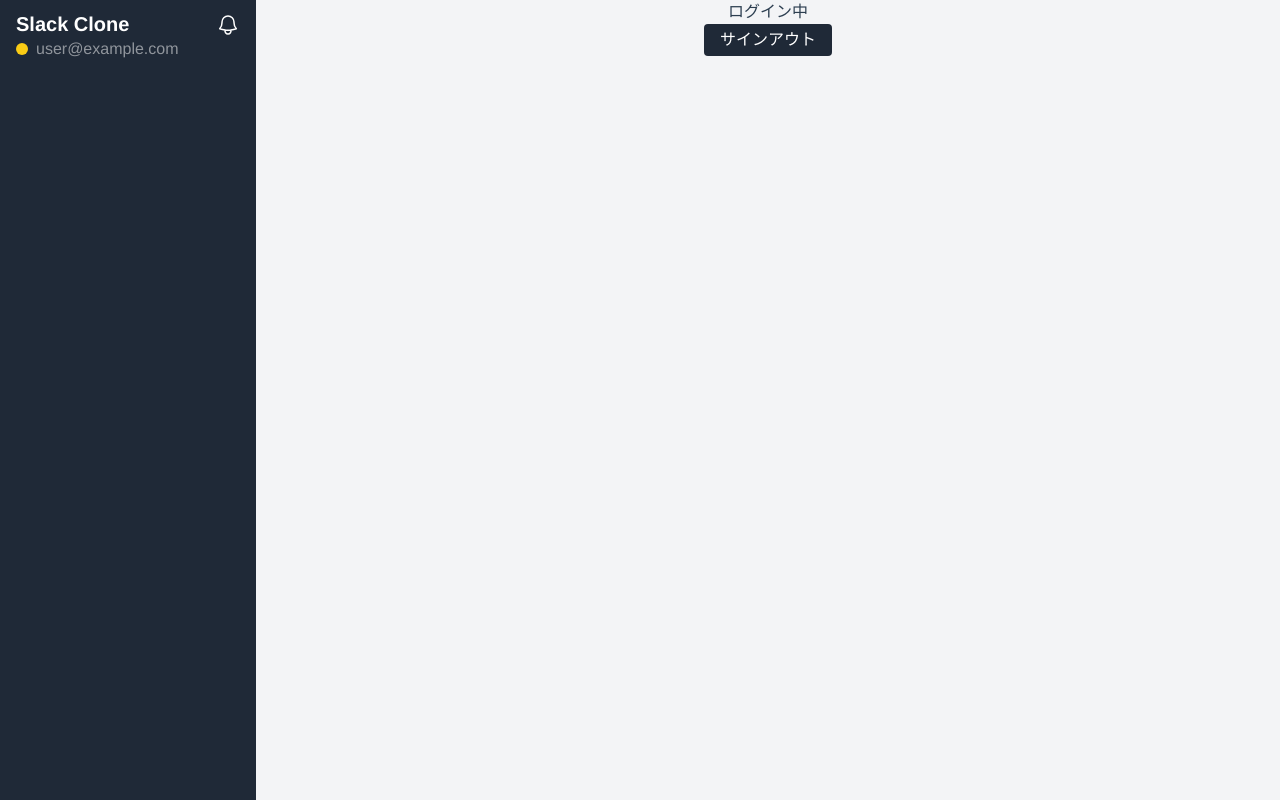
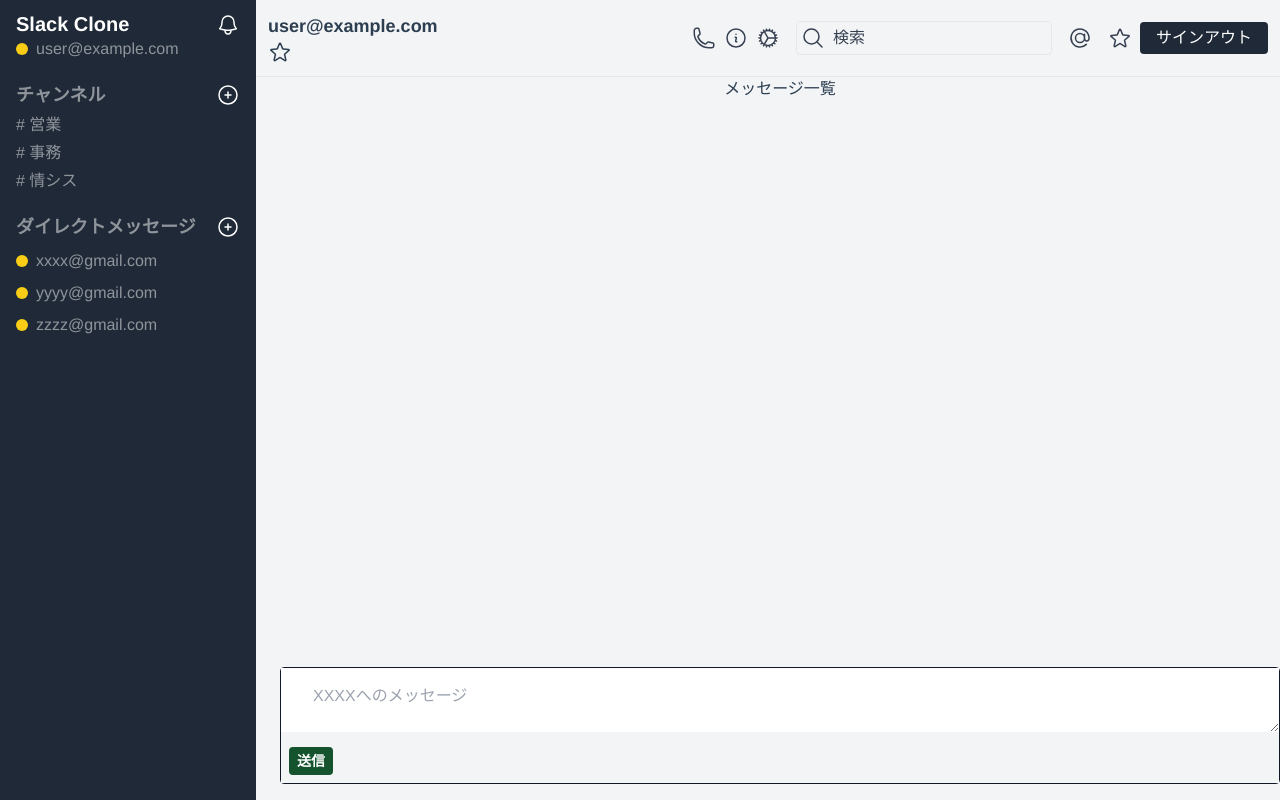
Before and after one commit to gitty12-dev/slack-app, a Vue app: page / in a window 1280 px wide. Built offline with nearby package versions, Linux system fonts and the light colour scheme; no server answers; sample sign-in values are in the browser's storage.

Commit message:
prototype_ver1.2

```diff
--- /dev/null
+++ b/src/components/icons/AtSymbolIcon.vue
@@ -0,0 +1,5 @@
+<template>
+  <svg xmlns="http://www.w3.org/2000/svg" fill="none" viewBox="0 0 24 24" stroke-width="1.5" stroke="currentColor" class="w-6 h-6">
+    <path stroke-linecap="round" d="M16.5 12a4.5 4.5 0 11-9 0 4.5 4.5 0 019 0zm0 0c0 1.657 1.007 3 2.25 3S21 13.657 21 12a9 9 0 10-2.636 6.364M16.5 12V8.25" />
+  </svg>
+</template>
--- /dev/null
+++ b/src/components/icons/CogIcon.vue
@@ -0,0 +1,5 @@
+<template>
+  <svg xmlns="http://www.w3.org/2000/svg" fill="none" viewBox="0 0 24 24" stroke-width="1.5" stroke="currentColor" class="w-6 h-6">
+    <path stroke-linecap="round" stroke-linejoin="round" d="M4.5 12a7.5 7.5 0 0015 0m-15 0a7.5 7.5 0 1115 0m-15 0H3m16.5 0H21m-1.5 0H12m-8.457 3.077l1.41-.513m14.095-5.13l1.41-.513M5.106 17.785l1.15-.964m11.49-9.642l1.149-.964M7.501 19.795l.75-1.3m7.5-12.99l.75-1.3m-6.063 16.658l.26-1.477m2.605-14.772l.26-1.477m0 17.726l-.26-1.477M10.698 4.614l-.26-1.477M16.5 19.794l-.75-1.299M7.5 4.205L12 12m6.894 5.785l-1.149-.964M6.256 7.178l-1.15-.964m15.352 8.864l-1.41-.513M4.954 9.435l-1.41-.514M12.002 12l-3.75 6.495" />
+  </svg>
+</template>
--- /dev/null
+++ b/src/components/icons/InformationIcon.vue
@@ -0,0 +1,6 @@
+<template>
+<svg xmlns="http://www.w3.org/2000/svg" fill="none" viewBox="0 0 24 24" stroke-width="1.5" stroke="currentColor" class="w-6 h-6">
+  <path stroke-linecap="round" stroke-linejoin="round" d="M11.25 11.25l.041-.02a.75.75 0 011.063.852l-.708 2.836a.75.75 0 001.063.853l.041-.021M21 12a9 9 0 11-18 0 9 9 0 0118 0zm-9-3.75h.008v.008H12V8.25z" />
+</svg>
+
+</template>
--- /dev/null
+++ b/src/components/icons/PhoneIcon.vue
@@ -0,0 +1,5 @@
+<template>
+  <svg xmlns="http://www.w3.org/2000/svg" fill="none" viewBox="0 0 24 24" stroke-width="1.5" stroke="currentColor" class="w-6 h-6">
+    <path stroke-linecap="round" stroke-linejoin="round" d="M2.25 6.75c0 8.284 6.716 15 15 15h2.25a2.25 2.25 0 002.25-2.25v-1.372c0-.516-.351-.966-.852-1.091l-4.423-1.106c-.44-.11-.902.055-1.173.417l-.97 1.293c-.282.376-.769.542-1.21.38a12.035 12.035 0 01-7.143-7.143c-.162-.441.004-.928.38-1.21l1.293-.97c.363-.271.527-.734.417-1.173L6.963 3.102a1.125 1.125 0 00-1.091-.852H4.5A2.25 2.25 0 002.25 4.5v2.25z" />
+  </svg>
+</template>
--- /dev/null
+++ b/src/components/icons/PlusCircleIcon.vue
@@ -0,0 +1,5 @@
+<template>
+  <svg xmlns="http://www.w3.org/2000/svg" fill="none" viewBox="0 0 24 24" stroke-width="1.5" stroke="currentColor" class="w-6 h-6">
+    <path stroke-linecap="round" stroke-linejoin="round" d="M12 9v6m3-3H9m12 0a9 9 0 11-18 0 9 9 0 0118 0z" />
+  </svg>
+</template>
--- /dev/null
+++ b/src/components/icons/SearchIcon.vue
@@ -0,0 +1,5 @@
+<template>
+  <svg xmlns="http://www.w3.org/2000/svg" fill="none" viewBox="0 0 24 24" stroke-width="1.5" stroke="currentColor" class="w-6 h-6">
+    <path stroke-linecap="round" stroke-linejoin="round" d="M21 21l-5.197-5.197m0 0A7.5 7.5 0 105.196 5.196a7.5 7.5 0 0010.607 10.607z" />
+  </svg>
+</template>
--- /dev/null
+++ b/src/components/icons/StarIcon.vue
@@ -0,0 +1,6 @@
+<template>
+<svg xmlns="http://www.w3.org/2000/svg" fill="none" viewBox="0 0 24 24" stroke-width="1.5" stroke="currentColor" class="w-6 h-6">
+  <path stroke-linecap="round" stroke-linejoin="round" d="M11.48 3.499a.562.562 0 011.04 0l2.125 5.111a.563.563 0 00.475.345l5.518.442c.499.04.701.663.321.988l-4.204 3.602a.563.563 0 00-.182.557l1.285 5.385a.562.562 0 01-.84.61l-4.725-2.885a.563.563 0 00-.586 0L6.982 20.54a.562.562 0 01-.84-.61l1.285-5.386a.562.562 0 00-.182-.557l-4.204-3.602a.563.563 0 01.321-.988l5.518-.442a.563.563 0 00.475-.345L11.48 3.5z" />
+</svg>
+
+</template>
--- a/src/main.js
+++ b/src/main.js
@@ -16,6 +16,7 @@ var firebaseConfig = {
   appId: "1:947044543672:web:0729b2a36ca5215708584d"
 };
 
-initializeApp(firebaseConfig);
 
 createApp(App).use(store).use(router).mount('#app')
+
+initializeApp(firebaseConfig);
--- a/src/views/HomeView.vue
+++ b/src/views/HomeView.vue
@@ -9,31 +9,102 @@
         <span class="bg-yellow-400 rounded-full w-3 h-3 mr-2"></span>
         <div class="opacity-50">{{ user.email }}</div>
       </div>
+      <div class="mt-5 flex justify-between items-center">
+        <div class="font-bold opacity-50 text-lg">チャンネル</div>
+        <PlusCircleIcon />
+      </div>
+      <div class="text-left opacity-50 mt-1" v-for="channel in channels" :key="channel.id">
+        # {{ channel.name }}
+      </div>
+      <div class="mt-5 flex justify-between items-center">
+        <div class="font-bold opacity-50 text-lg">ダイレクトメッセージ</div>
+        <PlusCircleIcon />
+      </div>
+      <div class="mt-2 flex items-center" v-for="user in users" :key="user.id">
+        <span class="bg-yellow-400 rounded-full w-3 h-3 mr-2"></span>
+        <div class="opacity-50">{{ user.user_email }}</div>
+      </div>
     </div>
-    <div class="flex-grow bg-gray-100">
-      <p>ログイン中</p>
-      <div>
-        <button class="py-1 px-4 bg-gray-800 text-white rounded" @click="signout">サインアウト</button>
-      </div>
+
+    <div class="flex flex-col flex-grow bg-gray-100">
+      <header class="border-b">
+        <div class="flex justify-between items-center m-3">
+          <div>
+            <div class="font-bold text-lg">{{ user.email }}</div>
+            <StarIcon />
+          </div>
+          <div class="flex items-center text-gray-700">
+            <PhoneIcon class="mx-2" />
+            <InformationIcon />
+            <CogIcon class="mx-2" />
+            <div class="flex col border w-64 rounded p-1 mx-2">
+              <SearchIcon />
+              <span class="ml-2 text-gray-700">検索</span>
+            </div>
+            <AtSymbolIcon class="mx-2" />
+            <StarIcon class="mx-2"/>
+            <div>
+              <button class="py-1 px-4 bg-gray-800 text-white rounded" @click="signout">サインアウト</button>
+            </div>
+          </div>
+        </div>
+      </header>
+
+      <main class="overflow-y-scroll flex-grow">
+        <div class="flex flex-col ml-6 h-full">
+          <div class="flex-grow overflow-y-scroll">
+            <p>メッセージ一覧</p>
+          </div>
+          <div class="border border-gray-900 rounded mb-4">
+            <textarea class="w-full pt-4 pl-8 outline-none" placeholder="XXXXへのメッセージ"></textarea>
+            <div class="text-left bg-gray-100 p-2">
+              <button class="bg-green-900 text-sm text-white font-bold py-1 px-2 rounded">送信</button>
+            </div>
+          </div>
+        </div>
+      </main>
+
     </div>
   </div>
 </template>
 
 <script>
 import { getAuth, signOut } from 'firebase/auth'
-import NotificationIcon from '../components/icon/NotificationIcon.vue'
-
-const auth = getAuth();
+import NotificationIcon from '../components/icons/NotificationIcon.vue'
+import PlusCircleIcon from '../components/icons/PlusCircleIcon.vue'
+import SearchIcon from "../components/icons/SearchIcon.vue";
+import StarIcon from "../components/icons/StarIcon.vue";
+import CogIcon from "../components/icons/CogIcon.vue";
+import PhoneIcon from "../components/icons/PhoneIcon.vue";
+import InformationIcon from "../components/icons/InformationIcon.vue";
+import AtSymbolIcon from "../components/icons/AtSymbolIcon.vue";
 
 export default {
   name: 'HomeView',
   data() {
     return {
       user: "",
+      channels: [
+        {id: 1, name: "営業"},
+        {id: 2, name: "事務"},
+        {id: 3, name: "情シス"},
+      ],
+      users: [
+        {id: 11, user_email: "xxxx@gmail.com"},
+        {id: 12, user_email: "yyyy@gmail.com"},
+        {id: 13, user_email: "zzzz@gmail.com"},
+      ]
     }
   },
   components: {
-    NotificationIcon
+    NotificationIcon,
+    PlusCircleIcon,
+    SearchIcon,
+    StarIcon,
+    CogIcon,
+    PhoneIcon,
+    InformationIcon,
+    AtSymbolIcon,
   },
   methods: {
     signout() {
@@ -42,7 +113,7 @@ export default {
     }
   },
   mounted() {
-    this.user = auth.currentUser;
+    this.user = getAuth().currentUser;
   }
 
 }
```
Also changed, not shown: src/components/icons/NotificationIcon.vue (renamed from src/components/icon/NotificationIcon.vue).
